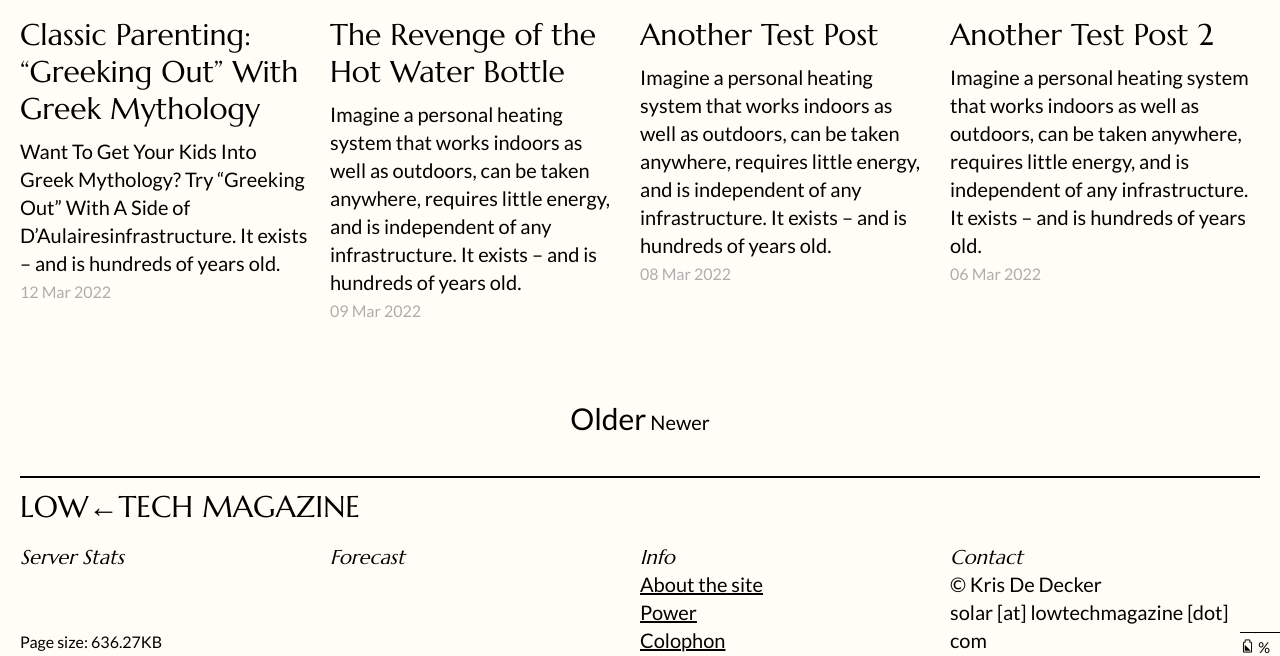
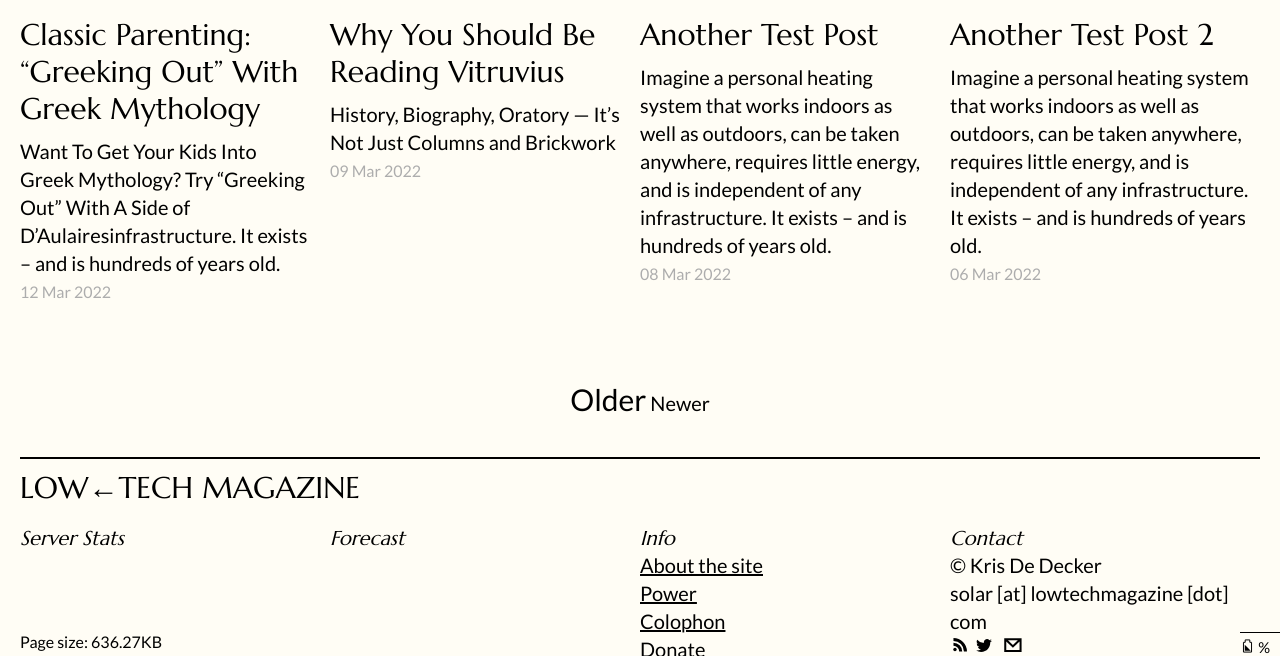
Before and after one commit to paidinst/paidinst.github.io, a Jekyll site: the page built from index.html, in a window 1280 px wide and 900 px high, scrolled down 1481 px, cut to the strip 244-900 px from the top of the window. Built offline with Jekyll 4.4.1, drawn with Linux system fonts in a browser that asks for light colours; the list of posts is cut into pages by our own code.

Commit message:
Update 2022-03-09-revenge.md

```diff
--- a/_posts/2022-03-09-revenge.md
+++ b/_posts/2022-03-09-revenge.md
@@ -1,7 +1,7 @@
 ---
 layout: default
-title: The Revenge of the Hot Water Bottle
-teaser: Imagine a personal heating system that works indoors as well as outdoors, can be taken anywhere, requires little energy, and is independent of any infrastructure. It exists – and is hundreds of years old.
-featured: https://web.archive.org/web/20220312110547im_/https://solar.lowtechmagazine.com/dithers/warmwaterzak.png
-color: obs
+title: Why You Should Be Reading Vitruvius
+teaser: History, Biography, Oratory — It’s Not Just Columns and Brickwork
+featured: https://i.ytimg.com/vi/51UA1T89MzU/maxresdefault.jpg
+color: na
 ---
```
